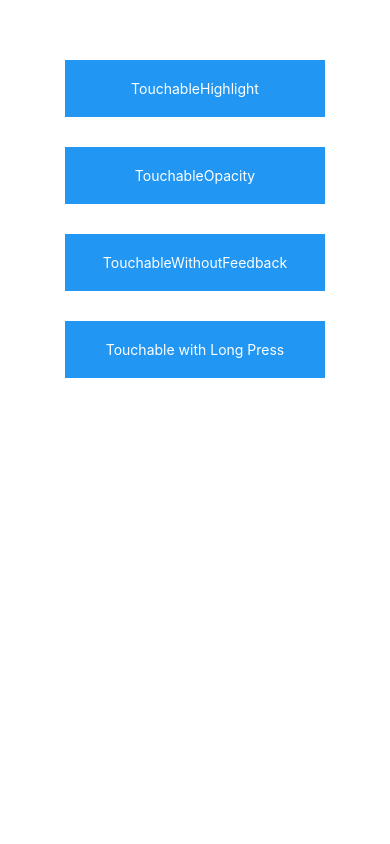
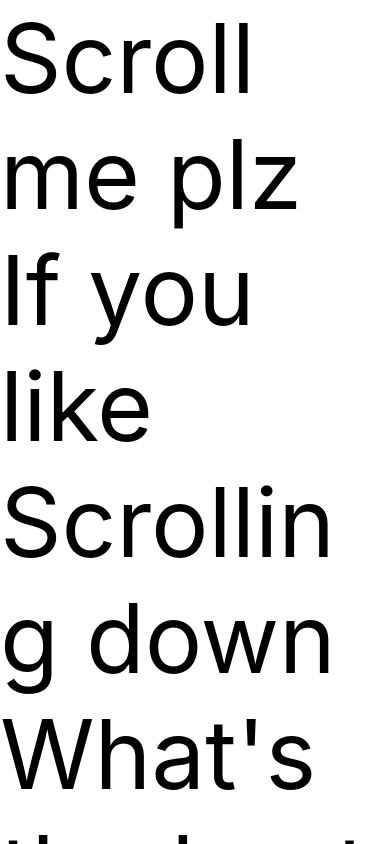
Before and after one commit to daniel-certa-1228/react-native-tutorial, a React Native app: screen / in a window 390 px wide. Built offline with nearby package versions, Linux system fonts and the light colour scheme.

Commit message:
scroll views

```diff
--- a/App.js
+++ b/App.js
@@ -1,69 +1,42 @@
 import React, { Component } from 'react';
-import { Alert, AppRegistry, Platform, StyleSheet, Text, TouchableHighlight, TouchableOpacity, TouchableNativeFeedback, TouchableWithoutFeedback, View} from 'react-native';
+import { AppRegistry, ScrollView, Image, Text} from 'react-native';
 
-export default class Touchables extends Component {
-    _onPressButton() {
-        Alert.alert("You touched a button. I told you not to do that.")
-    }
-
-    _onLongPressButton() {
-        Alert.alert("You LONG-PRESSED a button.  For fuck's sake.")
-    }
-
+export default class IScrolledDownAndWhatHappenedNextShockedMe extends Component {
     render() {
         return (
-            <View style={styles.container}>
-                <TouchableHighlight
-                    onPress={this._onPressButton}
-                    underlayColor="white">
-                    <View style={styles.button}>
-                        <Text style={styles.buttonText}>TouchableHighlight</Text>
-                    </View>
-                </TouchableHighlight>
-                <TouchableOpacity onPress={this._onPressButton}>
-                    <View style={styles.button}>
-                        <Text style={styles.buttonText}>TouchableOpacity</Text>
-                    </View>
-                </TouchableOpacity>
-                {/* NOT AVAILABLE ON IOS
-                <TouchableNativeFeedback
-                    onPress={this._onPressButton}
-                    background={Platform.OS === 'android' ? TouchableNativeFeedback.SelectableBackground() : ''}>
-                    <View style={styles.button}>
-                        <Text style={styles.buttonText}>TouchableNativeFeedback</Text>
-                    </View>
-                </TouchableNativeFeedback>*/}
-                <TouchableWithoutFeedback onPress={this._onPressButton}>
-                    <View style={styles.button}>
-                        <Text style={styles.buttonText}>TouchableWithoutFeedback</Text>
-                    </View>
-                </TouchableWithoutFeedback>
-                <TouchableHighlight
-                    onPress={this._onPressButton}
-                    onLongPress={this._onLongPressButton}
-                    underlayColor="white">
-                    <View style={styles.button}>
-                        <Text style={styles.buttonText}>Touchable with Long Press</Text>
-                    </View>
-        </TouchableHighlight>
-            </View>
+            <ScrollView>
+                <Text style={{fontSize:96}}>Scroll me plz</Text>
+                <Image source={{uri: "https://facebook.github.io/react-native/img/favicon.png", width: 64, height: 64}} />
+                <Image source={{uri: "https://facebook.github.io/react-native/img/favicon.png", width: 64, height: 64}} />
+                <Image source={{uri: "https://facebook.github.io/react-native/img/favicon.png", width: 64, height: 64}} />
+                <Image source={{uri: "https://facebook.github.io/react-native/img/favicon.png", width: 64, height: 64}} />
+                <Image source={{uri: "https://facebook.github.io/react-native/img/favicon.png", width: 64, height: 64}} />
+                <Text style={{fontSize:96}}>If you like</Text>
+                <Image source={{uri: "https://facebook.github.io/react-native/img/favicon.png", width: 64, height: 64}} />
+                <Image source={{uri: "https://facebook.github.io/react-native/img/favicon.png", width: 64, height: 64}} />
+                <Image source={{uri: "https://facebook.github.io/react-native/img/favicon.png", width: 64, height: 64}} />
+                <Image source={{uri: "https://facebook.github.io/react-native/img/favicon.png", width: 64, height: 64}} />
+                <Image source={{uri: "https://facebook.github.io/react-native/img/favicon.png", width: 64, height: 64}} />
+                <Text style={{fontSize:96}}>Scrolling down</Text>
+                <Image source={{uri: "https://facebook.github.io/react-native/img/favicon.png", width: 64, height: 64}} />
+                <Image source={{uri: "https://facebook.github.io/react-native/img/favicon.png", width: 64, height: 64}} />
+                <Image source={{uri: "https://facebook.github.io/react-native/img/favicon.png", width: 64, height: 64}} />
+                <Image source={{uri: "https://facebook.github.io/react-native/img/favicon.png", width: 64, height: 64}} />
+                <Image source={{uri: "https://facebook.github.io/react-native/img/favicon.png", width: 64, height: 64}} />
+                <Text style={{fontSize:96}}>What's the best</Text>
+                <Image source={{uri: "https://facebook.github.io/react-native/img/favicon.png", width: 64, height: 64}} />
+                <Image source={{uri: "https://facebook.github.io/react-native/img/favicon.png", width: 64, height: 64}} />
+                <Image source={{uri: "https://facebook.github.io/react-native/img/favicon.png", width: 64, height: 64}} />
+                <Image source={{uri: "https://facebook.github.io/react-native/img/favicon.png", width: 64, height: 64}} />
+                <Image source={{uri: "https://facebook.github.io/react-native/img/favicon.png", width: 64, height: 64}} />
+                <Text style={{fontSize:96}}>Framework around?</Text>
+                <Image source={{uri: "https://facebook.github.io/react-native/img/favicon.png", width: 64, height: 64}} />
+                <Image source={{uri: "https://facebook.github.io/react-native/img/favicon.png", width: 64, height: 64}} />
+                <Image source={{uri: "https://facebook.github.io/react-native/img/favicon.png", width: 64, height: 64}} />
+                <Image source={{uri: "https://facebook.github.io/react-native/img/favicon.png", width: 64, height: 64}} />
+                <Image source={{uri: "https://facebook.github.io/react-native/img/favicon.png", width: 64, height: 64}} />
+                <Text style={{fontSize:80}}>React Native</Text>
+            </ScrollView>
         )
     }
 }
-
-const styles = StyleSheet.create({
-    container: {
-        paddingTop: 60,
-        alignItems: 'center'
-    },
-    button: {
-        marginBottom: 30,
-        width: 260,
-        alignItems: 'center',
-        backgroundColor: '#2196F3'
-    },
-    buttonText: {
-        padding: 20,
-        color: 'white'
-    }
-})
```
